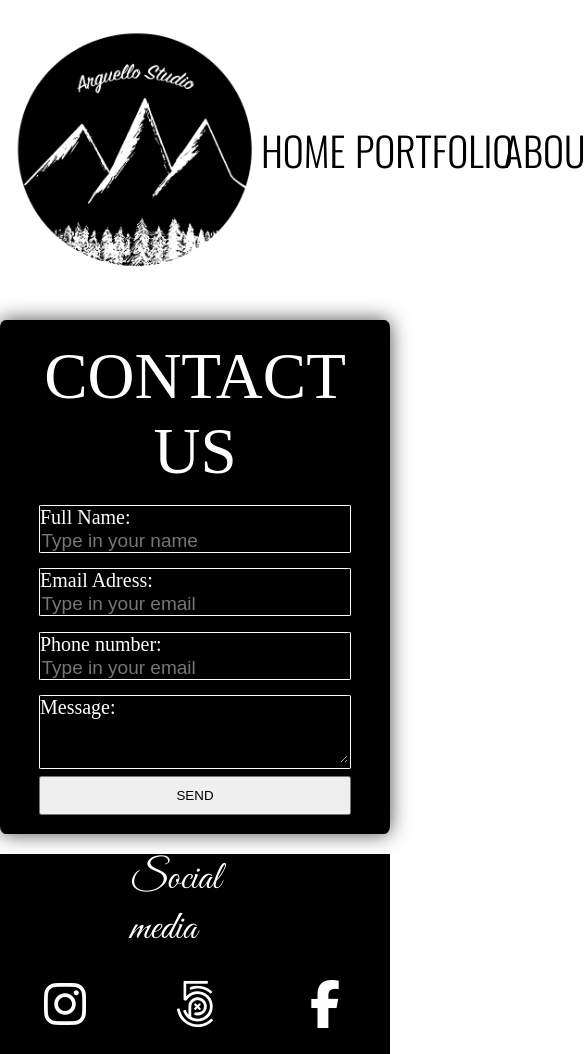
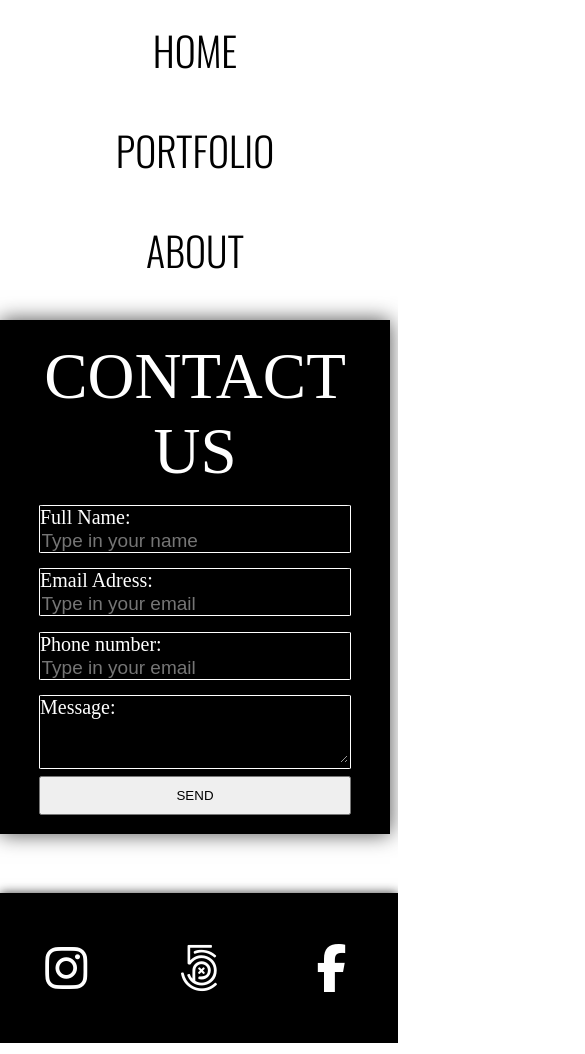
Before and after one commit to anthonyarguello96/Website, a website: page contact.html in a window 390 px wide. Shown: the whole page, 585 px wide, since content can reach past the window. Drawn offline with nearby package versions, Linux system fonts and the light colour scheme; files that its build step writes are made by us from their sources.

Commit message:
Create media queries for the "contact" page

```diff
--- a/contact.html
+++ b/contact.html
@@ -6,6 +6,7 @@
     <link href="https://fonts.googleapis.com/css2?family=Oswald:wght@300&display=swap" rel="stylesheet">
     <script src="https://kit.fontawesome.com/c7f1449558.js" crossorigin="anonymous"></script>
     <link href="https://fonts.googleapis.com/css2?family=Great+Vibes&display=swap" rel="stylesheet">
+    <meta content="width=device-width, initial-scale=1" name="viewport">
     <title></title>
   </head>
   <nav>
@@ -14,7 +15,7 @@
     </div>
     <a class="buttonStyle home-button" href="index.html">HOME</a>
     <a class="buttonStyle portfolio-button" href="portfolio.html">PORTFOLIO</a>
-    <a class="buttonStyle" href="about.html">ABOUT</a>
+    <a class="buttonStyle about-button" href="about.html">ABOUT</a>
   </nav>
   <body>
     <main>
--- a/sass/contact.scss
+++ b/sass/contact.scss
@@ -30,17 +30,9 @@ nav .buttonStyle{
     color:Black;
     font-weight: 300;
     transition: all .4s ease-out;
+      justify-self: center;
 }
 
-
-.home-button{
-  justify-self: center;
-}
-
-
-.portfolio-button{
-  margin-left: 6%;
-}
 
 .logo-box{
 display: flex;
@@ -124,7 +116,7 @@ align-items: center;
 
 footer{
   background: black;
-  width: 100%;
+  width: 102vw;
   height: 200px;
   display: grid;
   grid-template-rows: 1fr 1fr;
@@ -133,7 +125,10 @@ footer{
   align-items: center;
   grid-template-areas:
   '. text .'
-  'instagram fhp facebook'
+  'instagram fhp facebook';
+
+  box-sizing: border-box;
+  box-shadow: 0 0 10px rgba(10, 10, 10, 0.8);
 }
 
 
@@ -174,3 +169,42 @@ footer a:visited { text-decoration: none; color:none; }
 .fa-facebook-f{
   grid-area: facebook;
 }
+
+
+//##################################################################################
+//Media Queries
+
+@media (max-width:750px) {
+  nav{
+    grid-template-columns: 100%;
+  }
+
+
+  .logo-box{
+    display: none;
+  }
+
+
+  .social-media-text {
+  display: none;
+}
+
+
+footer {
+  height: 150px;
+  grid-template-rows: 100%;
+  grid-template-areas:
+      'instagram fhp facebook';
+}
+
+.contact-form-container{
+  margin-bottom: 10%;
+}
+
+
+.contact-form{
+  border-radius: 0;
+  text-align: center;
+}
+
+}
```
Also changed, not shown: dist/contact.html, dist/css/contact.css.
